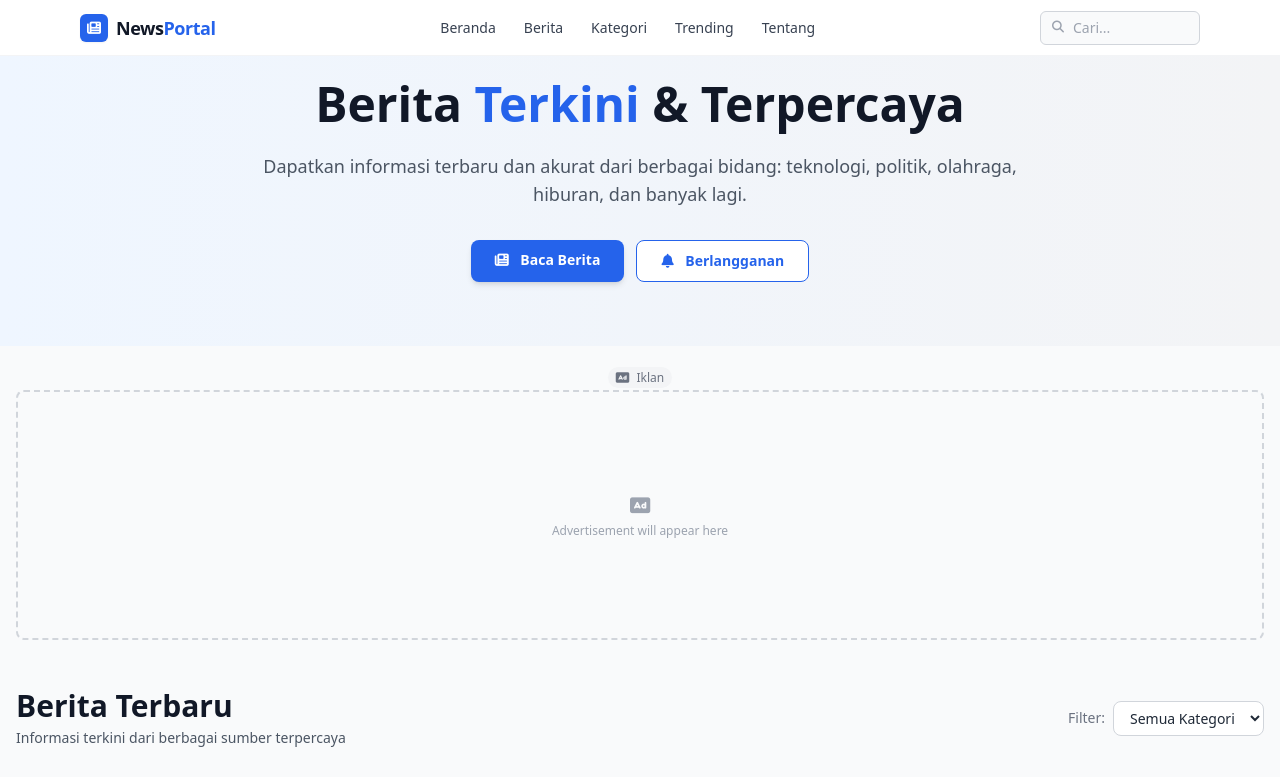
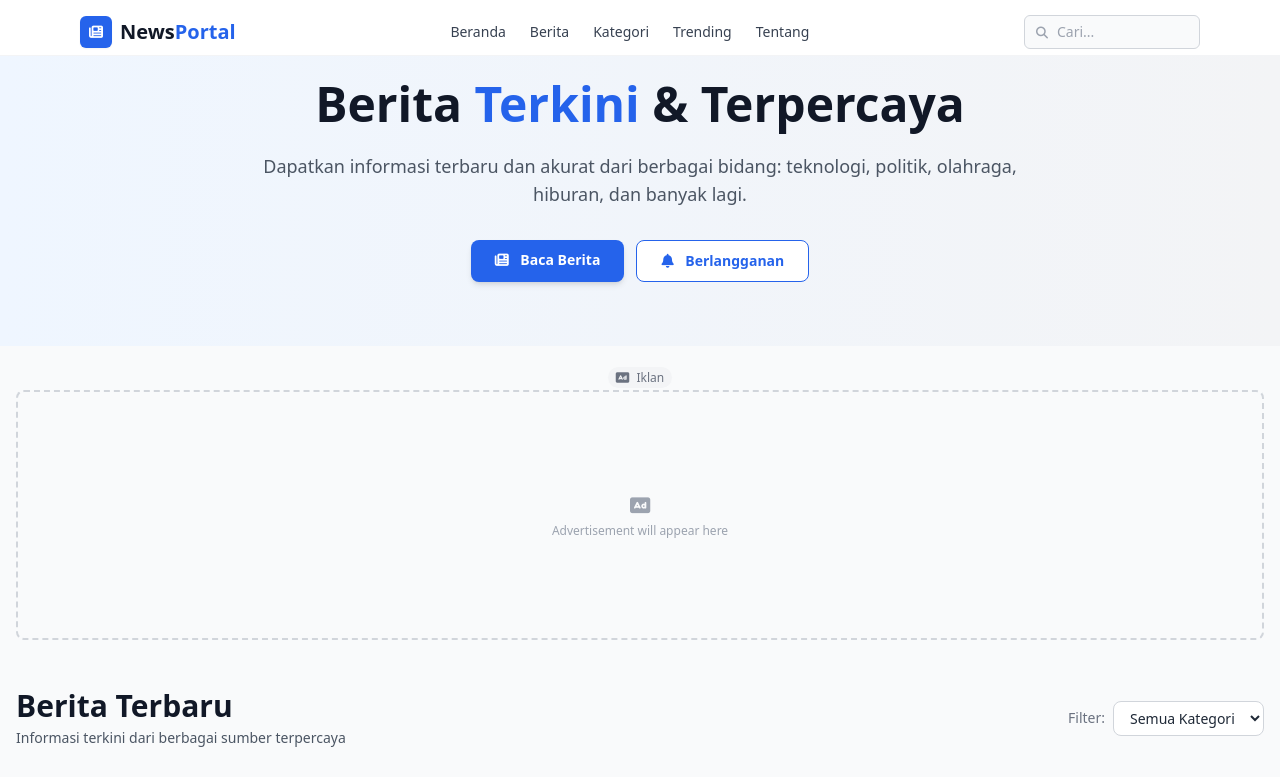
Before and after one commit to shein-louis/portal, a website: page index.html in a window 1280 px wide. Shown: the top 777 px of the page. Drawn offline with nearby package versions, Linux system fonts and the light colour scheme.

Commit message:
Update index.html

```diff
--- a/index.html
+++ b/index.html
@@ -198,59 +198,59 @@
     <!-- ========== NAVBAR FIXED ========== -->
     <nav id="navbar" class="fixed top-0 left-0 right-0 z-50 bg-white border-b border-gray-100 transition-all duration-300">
     <div class="max-w-6xl mx-auto px-4">
-            <div class="flex justify-between items-center h-14">
+        <div class="flex justify-between items-center h-16">
 
             <!-- Logo -->
-                <div class="flex items-center space-x-2">
-                    <div class="w-7 h-7 bg-blue-600 rounded-md flex items-center justify-center shadow-sm">
+            <div class="flex items-center gap-2">
+                <div class="w-8 h-8 bg-blue-600 rounded-md flex items-center justify-center shadow-sm">
                     <i class="fas fa-newspaper text-white text-sm"></i>
                 </div>
-                    <a class="font-bold text-gray-900 text-lg tracking-tight">
-                        News<span class="text-blue-600">Portal</span>
-                    </a>
+                <a class="font-bold text-gray-900 text-xl">News<span class="text-blue-600">Portal</span></a>
             </div>
 
             <!-- Desktop Menu -->
-                <div class="hidden lg:flex items-center space-x-1">
-                    <a href="#" class="px-3 py-1.5 text-sm font-medium text-gray-700 hover:text-blue-600 transition">Beranda</a>
-                    <a href="#berita" class="px-3 py-1.5 text-sm font-medium text-gray-700 hover:text-blue-600 transition">Berita</a>
-                    <a href="#kategori" class="px-3 py-1.5 text-sm font-medium text-gray-700 hover:text-blue-600 transition">Kategori</a>
-                    <a href="#trending" class="px-3 py-1.5 text-sm font-medium text-gray-700 hover:text-blue-600 transition">Trending</a>
-                    <a href="#tentang" class="px-3 py-1.5 text-sm font-medium text-gray-700 hover:text-blue-600 transition">Tentang</a>
+            <div class="hidden lg:flex items-center gap-6">
+                <a href="#" class="text-gray-700 hover:text-blue-600 font-medium text-sm">Beranda</a>
+                <a href="#berita" class="text-gray-700 hover:text-blue-600 font-medium text-sm">Berita</a>
+                <a href="#kategori" class="text-gray-700 hover:text-blue-600 font-medium text-sm">Kategori</a>
+                <a href="#trending" class="text-gray-700 hover:text-blue-600 font-medium text-sm">Trending</a>
+                <a href="#tentang" class="text-gray-700 hover:text-blue-600 font-medium text-sm">Tentang</a>
             </div>
 
             <!-- Right Side -->
-                <div class="flex items-center space-x-2">
-
+            <div class="flex items-center gap-3">
                 <!-- Search Desktop -->
                 <div class="hidden lg:flex relative">
-                        <i class="fas fa-search absolute left-3 top-2 text-gray-400 text-xs"></i>
-                        <input type="text" class="w-40 pl-8 pr-3 py-1.5 border border-gray-300 rounded-md focus:ring-2 focus:ring-blue-500 text-sm bg-gray-50" placeholder="Cari...">
+                    <i class="fas fa-search absolute left-3 top-2.5 text-gray-400 text-xs"></i>
+                    <input type="text"
+                        class="w-44 pl-8 pr-3 py-1.5 border border-gray-300 rounded-md focus:ring-2 focus:ring-blue-500 text-sm bg-gray-50 transition-all"
+                        placeholder="Cari...">
                 </div>
 
-                    <!-- Mobile Search -->
-                    <button id="mobile-search-btn" class="lg:hidden w-9 h-9 rounded-full flex items-center justify-center text-gray-600 hover:bg-gray-100">
+                <!-- Mobile Search Button -->
+                <button id="mobile-search-btn" class="lg:hidden p-2 rounded-md hover:bg-gray-100 text-gray-600">
                     <i class="fas fa-search"></i>
                 </button>
 
-                    <!-- Mobile Menu Button -->
-                    <button id="mobile-menu-btn" class="lg:hidden w-9 h-9 rounded-md flex items-center justify-center text-gray-700 hover:bg-gray-100">
+                <!-- Mobile Menu Toggle -->
+                <button id="mobile-menu-btn" class="lg:hidden p-2 rounded-md hover:bg-gray-100 text-gray-700">
                     <i class="fas fa-bars"></i>
                 </button>
             </div>
 
         </div>
 
-            <!-- Mobile Search Input -->
-            <div id="mobile-search" class="hidden lg:hidden pb-2 animate-slide-down">
+        <!-- Mobile Search -->
+        <div id="mobile-search" class="hidden pb-3 lg:hidden animate-slide-down">
             <div class="relative">
                 <i class="fas fa-search absolute left-3 top-3 text-gray-400 text-xs"></i>
-                    <input type="text" class="w-full pl-9 pr-3 py-2 border border-gray-300 rounded-md bg-gray-50 focus:ring-2 focus:ring-blue-500 text-sm" placeholder="Cari berita...">
+                <input type="text" class="w-full pl-9 pr-3 py-2 border border-gray-300 rounded-md bg-gray-50 focus:ring-2 focus:ring-blue-500 text-sm"
+                    placeholder="Cari berita...">
             </div>
         </div>
 
         <!-- Mobile Menu -->
-            <div id="mobile-menu" class="hidden lg:hidden bg-white border-t border-gray-100 shadow-md rounded-b-lg animate-slide-down overflow-hidden">
+        <div id="mobile-menu" class="hidden lg:hidden bg-white border-t border-gray-100 rounded-b-lg shadow-md animate-slide-down overflow-hidden">
             <a href="#" class="block px-4 py-3 text-sm text-gray-700 hover:bg-blue-50">Beranda</a>
             <a href="#berita" class="block px-4 py-3 text-sm text-gray-700 hover:bg-blue-50">Berita</a>
             <a href="#kategori" class="block px-4 py-3 text-sm text-gray-700 hover:bg-blue-50">Kategori</a>
```
Lines whose indentation alone changed are shown as unchanged.
